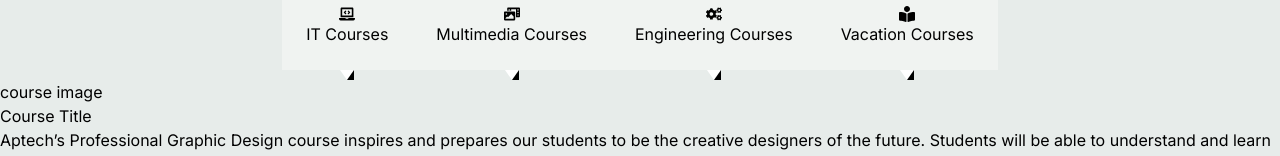
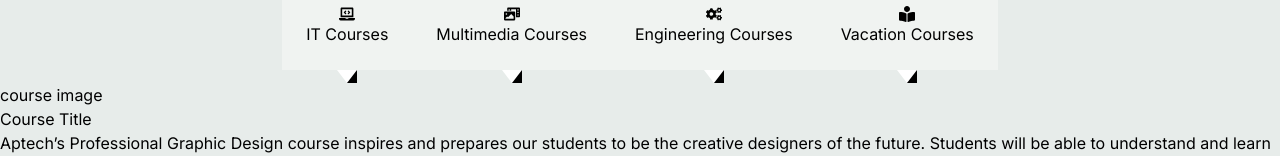
Before and after one commit to sanilal/nextjs-headless-wordpress, a Next.js app: page / in a window 1280 px wide. Shown: the part 782-938 px from the top of the page. Built offline with nearby package versions, Linux system fonts and the light colour scheme.

Commit message:
small changes in Coursecategorytabitem

```diff
--- a/src/components/CourseCategoryTabItem.jsx
+++ b/src/components/CourseCategoryTabItem.jsx
@@ -8,7 +8,7 @@
         {icon}
         {title}
       </button>
-        <div className="w-0 h-0 border-l-[7px] border-l-transparent border-t-[10px] border-t-white border-r-[7px] border-l-cyan-lime border-r-transparent"></div>
+        <div className="w-0 h-0 border-l-[10px] border-l-transparent border-t-[13px] border-t-white border-r-[10px] border-l-cyan-lime border-r-transparent "></div>
     </div>
   )
 }
```
